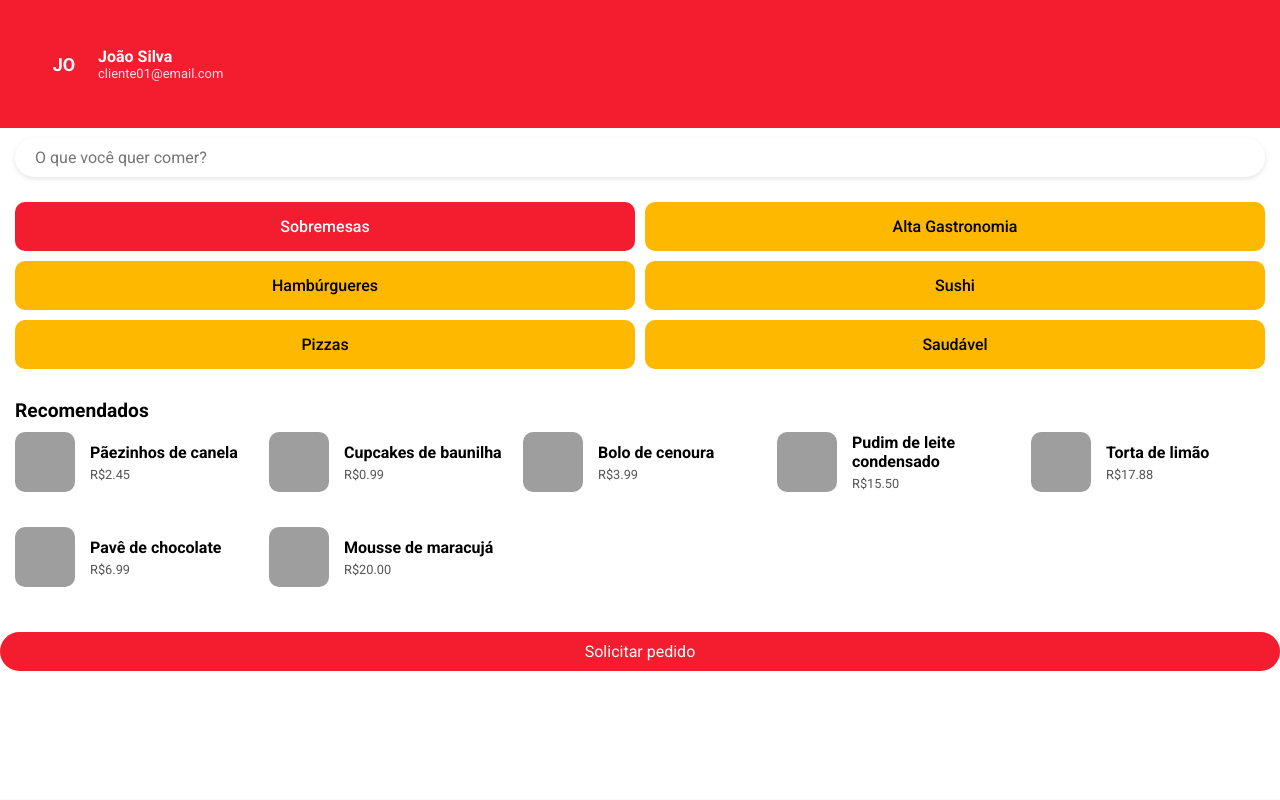
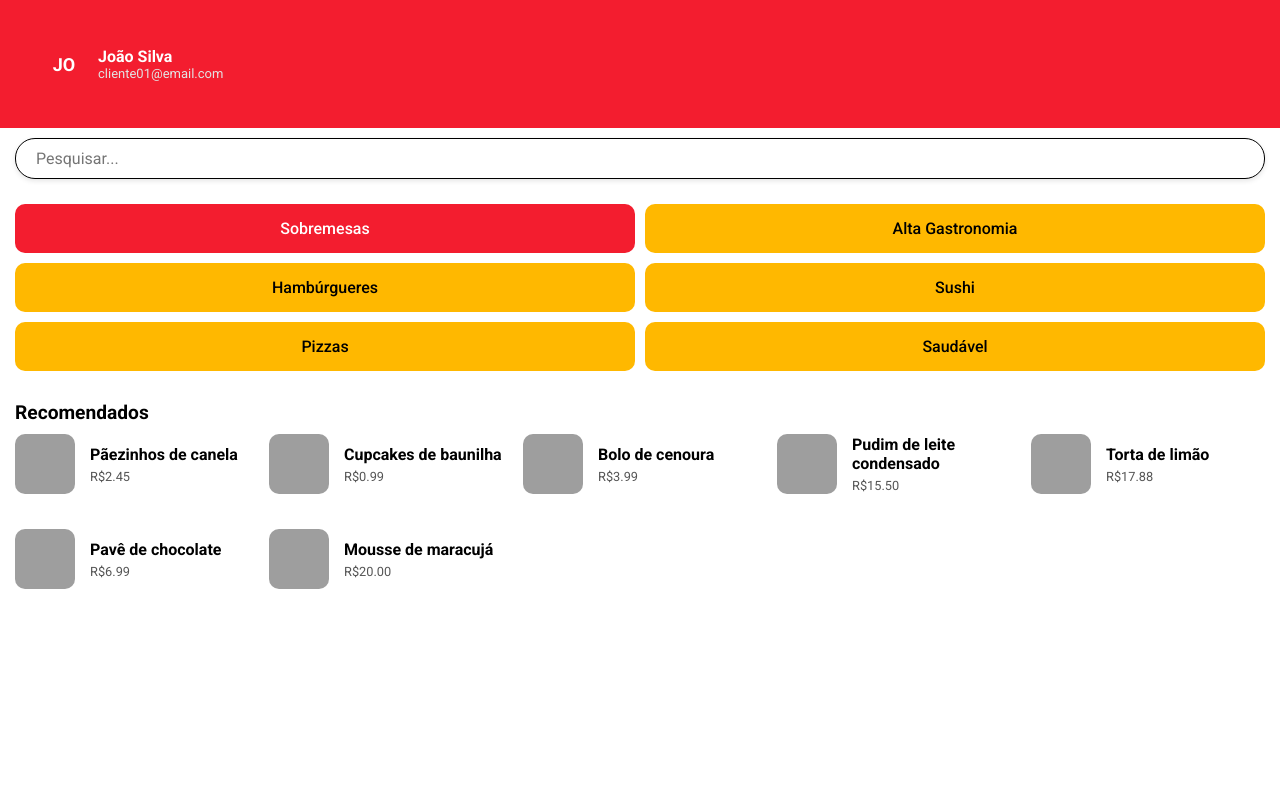
Before and after one commit to FelipeLafin/TastyFlavorsDelivery, a Flask app: page /painel in a window 1280 px wide. Run offline with Flask 3, Linux system fonts and the light colour scheme; a user stored in the database is signed in; data comes from the database, SQL or seed files in the repository; grey boxes are pictures that could not be loaded.

Commit message:
style: update background colors and improve search bar appearance

```diff
--- a/codigo/app/static/css/paginaInicial.css
+++ b/codigo/app/static/css/paginaInicial.css
@@ -6,7 +6,7 @@
 }
 
 body {
-    background: #f1fdf6;
+    background: white;
 }
 
 .app {
@@ -54,10 +54,11 @@ header h1 {
 .search-bar {
     display: flex;
     align-items: center;
-    background: #fff;
+    background: white;
     margin: 10px 15px;
     padding: 10px;
     border-radius: 20px;
+    border: 1px solid black;
     box-shadow: 0 2px 5px rgba(0, 0, 0, 0.1);
 }
 
@@ -74,6 +75,7 @@ header h1 {
     grid-template-columns: repeat(5, 0.5fr);
     gap: 20px;
 }
+
 .recommended,
 .item-details {
     padding: 15px;
@@ -159,6 +161,9 @@ header h1 {
         overflow: hidden;
         box-shadow: 0 4px 12px rgba(0, 0, 0, 0.1);
     }
+    .recommended {
+        margin-bottom: 60px;
+    }
     .recommended-grid {
         display: grid;
         flex-wrap: wrap;
--- a/codigo/app/templates/paginaInicial.html
+++ b/codigo/app/templates/paginaInicial.html
@@ -25,7 +25,7 @@
         </header>
 
         <div class="search-bar">
-            <input type="text" placeholder="O que você quer comer?">
+            <input type="text" placeholder="Pesquisar...">
         </div>
 
         <div class="categories">
@@ -51,7 +51,6 @@
                 {% endfor %}
             </div>
         </div>
-            <div class="order-button">Solicitar pedido</div>
         <nav class="mobile-bottom-nav">
             <section class="mobile-bottom-nav__item mobile-bottom-nav__item--active">
                 <div class="mobile-bottom-nav__item-content">
```
